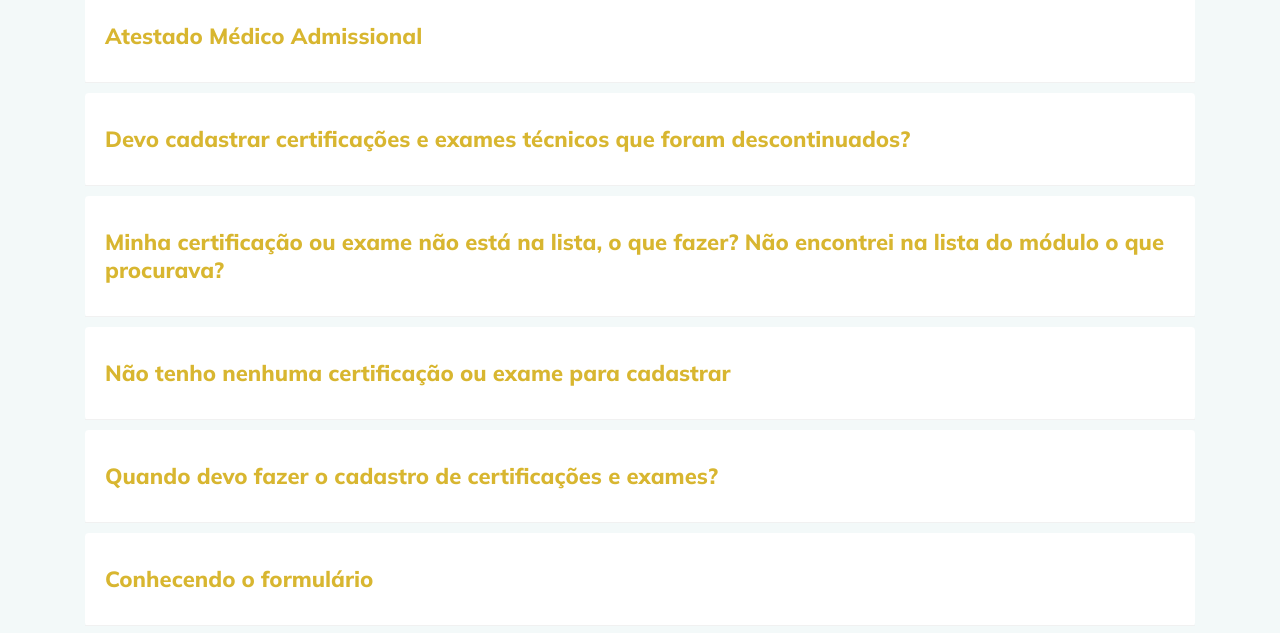
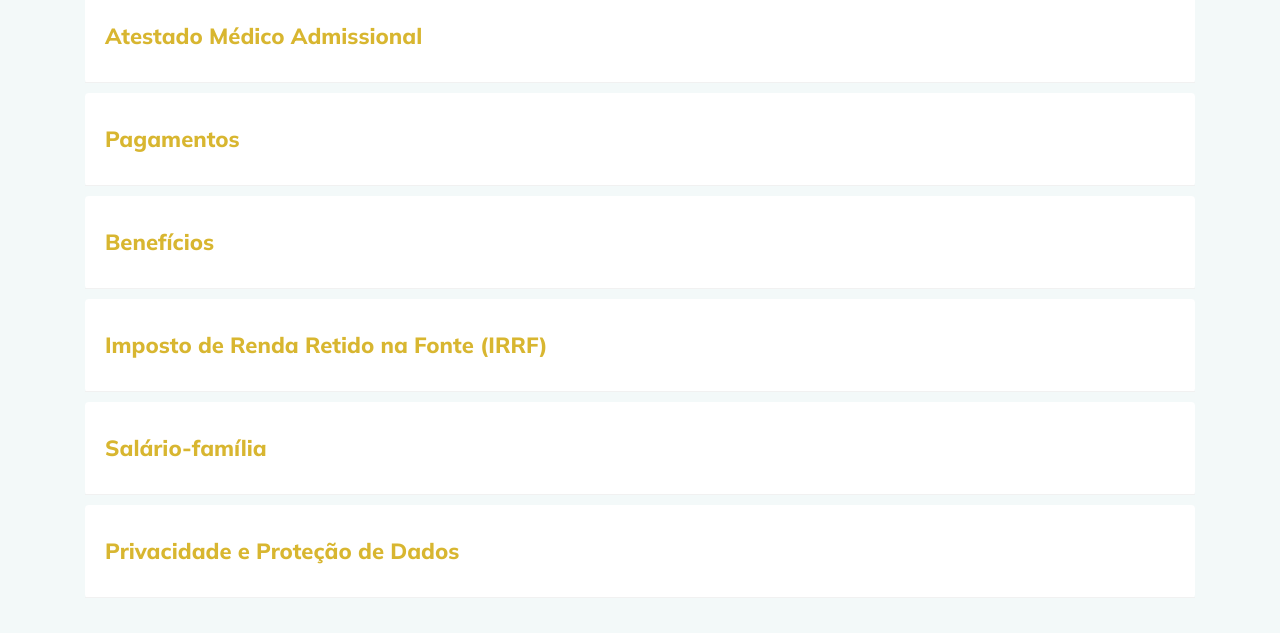
Before and after one commit to fontnelle/hepta-fac, a plain HTML site: page index.html in a window 1280 px wide. Shown: the part 750-1383 px from the top of the page. Drawn offline with nearby package versions, Linux system fonts and the light colour scheme.

Commit message:
Customizando perguntas

```diff
--- a/assets/css/partials/_layout.scss
+++ b/assets/css/partials/_layout.scss
@@ -119,6 +119,9 @@
   p {
     @include paragrafo;
   }
+  a{
+    color: $laranja-escuro;
+  }
 
   .card {
     background-color: none;
--- a/assets/js/biometria.js
+++ b/assets/js/biometria.js
@@ -9,73 +9,95 @@ var perguntas = {
 	pergunta_titulo_1: {
 		sigla: 'pergunta_titulo_1',
 		titulo: 'Documentação Necessária para Efetivação',
-		resposta: '<p>Para efetivação do registro, você deverá preencher essa Ficha de Cadastro e anexar cópias digitais dos documentos abaixo relacionados, além de entregar o original do <a href="#Atestado">Atestado Admissional</a> (e laudo PCD, se for o caso) na sede da Hepta*.</p>'+
-		'<li>Documento oficial de identidade (Carteira de identidade ou CNH)</li>'+
-		'<li>CPF</li>'+
-		'<li>Certidão de casamento ou união estável (se for o caso)</li>'+
-		'<li>Cartão PIS ou NIT (se tiver)</li>'+
-		'<li>Certificado de reservista ou Dispensa do Serviço Militar (se for o caso)</li>'+
-		'<li>Título de Eleitor (ou certidão de quitação eleitoral emitida no site do TSE)</li>'+
-		'<li>Comprovante de residência</li>'+
-		'<li>Certidão de nascimento dos filhos (se for o caso)</li>'+
-		'<li>Carteira de vacinação dos filhos menores de 7 anos (se for o caso)</li>'+
-		'<li>Declaração semestral de frequência na escola dos filhos, a partir dos 7 anos (se for o caso)</li>'+
-		'<li>Em caso PCD, laudo com enquadramento (anexar cópia digital na área de documentos desse formulário e entregar original na empresa)</li>'+
-		'<li><a href="#AtestadoMedico">Atestado admissional</a> (anexar cópia digital na área de documentos desse formulário e entregar/enviar original)</li>'+
-		'<p>É importante que você já organize os documentos a serem enviados e agende a realização do exame admissional. O prazo para preenchimento e envio da Ficha de Cadastro é de 48 horas.</p>'+
-		'<hr>'+
-		'<span>* Se você é de outra localidade, pode enviar o Atestado e Laudo pelos Correios e será reembolsado.</span>'
+		resposta: '<p>Para efetivação do registro, você deverá preencher essa Ficha de Cadastro e anexar cópias digitais dos documentos abaixo relacionados, além de entregar o original do <a href="#Atestado">Atestado Admissional</a> (e laudo PCD, se for o caso) na sede da Hepta*.</p>' +
+			'<li>Documento oficial de identidade (Carteira de identidade ou CNH)</li>' +
+			'<li>CPF</li>' +
+			'<li>Certidão de casamento ou união estável (se for o caso)</li>' +
+			'<li>Cartão PIS ou NIT (se tiver)</li>' +
+			'<li>Certificado de reservista ou Dispensa do Serviço Militar (se for o caso)</li>' +
+			'<li>Título de Eleitor (ou certidão de quitação eleitoral emitida no site do TSE)</li>' +
+			'<li>Comprovante de residência</li>' +
+			'<li>Certidão de nascimento dos filhos (se for o caso)</li>' +
+			'<li>Carteira de vacinação dos filhos menores de 7 anos (se for o caso)</li>' +
+			'<li>Declaração semestral de frequência na escola dos filhos, a partir dos 7 anos (se for o caso)</li>' +
+			'<li>Em caso PCD, laudo com enquadramento (anexar cópia digital na área de documentos desse formulário e entregar original na empresa)</li>' +
+			'<li><a href="#AtestadoMedico">Atestado admissional</a> (anexar cópia digital na área de documentos desse formulário e entregar/enviar original)</li>' +
+			'<p>É importante que você já organize os documentos a serem enviados e agende a realização do exame admissional. O prazo para preenchimento e envio da Ficha de Cadastro é de 48 horas.</p>' +
+			'<hr>' +
+			'<span>* Se você é de outra localidade, pode enviar o Atestado e Laudo pelos Correios e será reembolsado.</span>'
 	},
 	pergunta_titulo_2: {
 		sigla: 'pergunta_titulo_2',
 		titulo: 'Atestado Médico Admissional',
-		resposta: '<p>No Distrito Federal e São Paulo, os colaboradores devem agendar horário de atendimento na empresa Brasilmed e se apresentar na data agendada portando a Guia de Atendimento. Como a Hepta possui convênio com a Brasilmed, não será cobrado de você nenhum valor pelos serviços de exames médicos. </p>'+
-		'<p>Os colaboradores em outras cidades deverão procurar uma clínica especializada e realizar o exame admissional por conta própria. A nota fiscal deste exame deverá ser encaminhada digitalizada para o e-mail  departamentopessoal@hepta.com.br para que seja feito o reembolso imediato.</p>'+
-		'<h4>IMPORTANTE: O ATESTADO MÉDICO ADMISSIONAL é documento obrigatório, não sendo possível proceder com a contratação sem a sua apresentação.</h4>'+
-		'<h3>Agendando o seu exame com a Brasilmed</h3>'+
-		'<p>Entre em contato com a Brasilmed para agendar o exame na unidade de sua preferência.</p>'+
-		'<li>São Paulo: (11) 3042-6141</li>'+
-		'<li>Brasília: (61) 3574-7600</li>'+
-		'<li>Site da Brasilmed: <a href="http://www.brasilmed.com.br" alt="Acessar site">www.brasilmed.com.br</a></li>'+
-		'<li>SAC: <a href="mailto:sac@brasilmed.com.br" alt="e-mail Brasilmed">sac@brasilmed.com.br</a></li>'
+		resposta: '<p>No Distrito Federal e São Paulo, os colaboradores devem agendar horário de atendimento na empresa <a href="https://brasilmed.com.br/" target="_blank" alt="Brasilmed">Brasilmed</a> e se apresentar na data agendada portando a <a href="#" alt="Guia de Atendimento">Guia de Atendimento</a>. Como a Hepta possui convênio com a Brasilmed, não será cobrado de você nenhum valor pelos serviços de exames médicos. </p>' +
+			'<p>Os colaboradores em outras cidades deverão procurar uma clínica especializada e realizar o exame admissional por conta própria. A nota fiscal deste exame deverá ser encaminhada digitalizada para o e-mail  <a href="mailto:departamentopessoal@hepta.com.br" alt="departamentopessoal@hepta.com.br">departamentopessoal@hepta.com.br</a> para que seja feito o reembolso imediato.</p>' +
+			'<h4>IMPORTANTE: O ATESTADO MÉDICO ADMISSIONAL é documento obrigatório, não sendo possível proceder com a contratação sem a sua apresentação.</h4>' +
+			'<h4>Agendando o seu exame com a Brasilmed</h4>' +
+			'<p>Baixe a <a href="#GuiaBrasilmed" alt="Guia de Atendimento da Brasilmed">Guia de Atendimento da Brasilmed</a>, preencha com os seus dados, imprima e assine.</p>'+
+			'<p>Entre em contato com a Brasilmed para agendar o exame na unidade de sua preferência.</p>' +
+			'<li>São Paulo: (11) 3042-6141</li>' +
+			'<li>Brasília: (61) 3574-7600</li>' +
+			'<li>Site da Brasilmed: <a href="http://www.brasilmed.com.br" target="_blank" alt="Acessar site">www.brasilmed.com.br</a></li>' +
+			'<li>SAC: <a href="mailto:sac@brasilmed.com.br" alt="e-mail Brasilmed">sac@brasilmed.com.br</a></li>'
 	},
 	pergunta_titulo_3: {
 		sigla: 'pergunta_titulo_3',
-		titulo: 'Devo cadastrar certificações e exames técnicos que foram descontinuados?',
-		resposta: '<p>Sim. Mesmo que você tenha alguma certificação ou exame que foram descontinuados ou perderam a validade, devem ser cadastradas pois consideramos que elas também são relevantes para a compreensão do processo de aprendizagem do nosso colaborador. </p>'
+		titulo: 'Pagamentos',
+		resposta: '<p>Conforme dispõe o art. 459, §1º da CLT, o pagamento de seus salários será realizado até o 5º dia útil do mês. Quaisquer eventos diferentes, avisaremos a todos com antecedência por meio dos canais de comunicação interna.</p>' +
+			'<h4>Banco do Brasil</h4>' +
+			'<p>Seu salário mensal será pago exclusivamente via Banco do Brasil. Caso não possua conta corrente ou salário neste banco, esta será criada pela Hepta. Para saber mais, acesse <a href="https://www.bb.com.br/pbb/pagina-inicial/voce/produtos-e-servicos/contas/conta-aberta-por-sua-empresa#/" target="_blank" alt="Conta aberta por sua empresa">Conta aberta por sua empresa</a> no site do Banco do Brasil. Se você já tem conta no Banco do Brasil, basta informar os dados. </p>' +
+			'<h4>O que é conta salário?</h4>' +
+			'<p>A conta salário é uma modalidade sem custos, onde é fornecido cartão que permite exclusivamente realizar saque, nenhuma outra movimentação. </p>' +
+			'<p>Se você já tem conta corrente em outra instituição bancária, deverá informar ao Banco do Brasil seu desejo de transferir automaticamente os créditos que caírem na conta salário para a conta indicada.</p>' +
+			'<p>Para saber mais e tirar dúvidas, acesse as <a href="https://www.bcb.gov.br/acessoinformacao/perguntasfrequentes-respostas/faq_contasalario_portabilidade" target="_blank" alt="Perguntas e Respostas sobre Conta Salário e Portabilidade Salarial">Perguntas e Respostas sobre Conta Salário e Portabilidade Salarial</a> no site do Banco Central do Brasil. </p>'
+
 	},
 	pergunta_titulo_4: {
 		sigla: 'pergunta_titulo_4',
-		titulo: 'Minha certificação ou exame não está na lista, o que fazer? Não encontrei na lista do módulo o que procurava?',
-		resposta: '<p>Não se preocupe se o curso, certificação ou exame que você fez não estiver na lista. Como falamos, o sistema está em constante evolução e basta clicar aqui para indicar seu certificado que a Academia Hepta irá cadastrar e te informar quando estiver disponível. </p>'
+		titulo: 'Benefícios',
+		resposta: '<p>Todos os benefícios são pagos de acordo com a legislação e com Acordo/CCT da cidade na qual você está alocado.</p>' +
+			'<h4>Vale transporte</h4>' +
+			'<p>Como previsto na legislação (<a href="https://www.planalto.gov.br/ccivil_03/LEIS/L7418.htm" target="_blank" alt="Lei nº 7.418/85">Lei nº 7.418/85</a> e <a href="https://www.planalto.gov.br/ccivil_03/decreto/d95247.htm" target="_blank" alt="Decreto nº 95.247/87">Decreto nº 95.247/87</a>) será descontado 6% de seu salário bruto, ou até o limite do valor disponibilizado, de quem fizer a opção pelo Vale Transporte. Por exemplo, se 6% do seu salário equivale a R$ 180,00 e o valor de seu vale transporte for apenas R$ 120,00, o desconto será de apenas R$ 120. Porém, se o valor de seu vale transporte for R$ 190,00, será feito o desconto de R$ 180 (6% do salário).</p>' +
+			'<h4>Vale Restaurante / Vale Alimentação</h4>' +
+			'<p>O benefício e seus respectivos descontos seguirão o disposto no Acordo e/ou Convenção Coletiva de Trabalho de sua localidade (cidade e/ou estado).</p>' +
+			'<p>A Hepta tem contrato com a empresa Ticket, que solicita um prazo de – em média – 10 dias úteis após a primeira solicitação para a entrega do cartão na sede da empresa.</p>' +
+			'<p>A primeira solicitação só pode ocorrer após o seu registro legal na empresa, então é preciso considerar esse prazo de 10 dias úteis e acrescentar o prazo para envio do mesmo por correio ou transportadora, no caso de outras localidades. </p>' +
+			'<p>Mensalmente este cartão será carregado com créditos até o dia 30. A opção pelo "Vale Restaurante" lhe permitirá utilizar o cartão em restaurantes ou lanchonetes, onde servem alimentos prontos. O "Vale Alimentação" é utilizado principalmente para compras em redes de supermercados.</p>' +
+			'<h4>Plano de saúde</h4>' +
+			'<p>A Hepta tem contrato com a Amil para fornecer Plano de Saúde Coletivo Empresarial para seus colaboradores. O benefício e seus respectivos descontos seguirão o disposto no Acordo e/ou Convenção Coletiva de Trabalho de sua localidade (cidade e/ou estado).</p>' +
+			'<p>Até 30 dias após a admissão a inclusão do plano de saúde é feita sem carência, após essa data a inclusão já é feita com carência. O plano de saúde padrão é o AMIL S450 QC (Quarto Coletivo), sendo que os percentuais de participação patronal (Hepta) e funcional (funcionário) variam de acordo com o acordo/convenção coletiva de trabalho de cada localidade. </p>' +
+			'<p>Também é oferecida ao colaborador a opção de adesão a planos superiores, sendo que nesse caso irá pagar integralmente a diferença de valor entre o plano escolhido e o plano padrão AMIL S450 QC.</p>' +
+			'<p><img src="assets/img/tabela-plano-saude.png"></p>' +
+			'<p>Importante lembrar que:</p>' +
+			'<li><strong>Não mais existe carteira física para Plano de Saúde e Plano Dental</strong></li>' +
+			'<li>Por definição da Agência Nacional de Saúde (ANS), para planos coletivos empresariais são considerados como dependentes apenas o cônjuge e filhos.</li>' +
+			'<li>A Hepta paga o Plano de Saúde de forma antecipada, no início de cada mês, e desconta de seus empregados de forma retroativa, ou seja, somente quando do pagamento do salário no mês seguinte. Sendo assim, em caso de afastamento, será feito o ajuste de valores necessário.</li>' +
+			'<li><strong>O empregado afastado por alguma enfermidade que passar a receber Auxílio Doença do INSS continuará usufruindo do Plano de Saúde, juntamente com seus dependentes legais, sendo responsável por arcar com o pagamento de sua parte cabível (O Pagamento do plano de saúde será feito em depósito na conta da Hepta).</strong></li>' +
+			'<h4>Plano Dental</h4>' +
+			'<p>Além do plano de saúde, o colaborador Hepta também pode aderir ao plano odontológico <a href="https://www.amildental.com.br/" target="_blank" alt="Amil Dental">AMIL Dental</a>. O custo mensal deste plano é descontado integralmente no salário de acordo com a tabela abaixo:</p>' +
+			'<p><img src="assets/img/plano-odonto.png" alt="Plano Odontológico"></p>'
 	},
 	pergunta_titulo_5: {
 		sigla: 'pergunta_titulo_5',
-		titulo: 'Não tenho nenhuma certificação ou exame para cadastrar',
-		resposta: '<p>Isso significa que o seu cadastro está atualizado, portanto, clique no botão <strong>“Confirmar que não tenho certificações no momento”</strong>. Essa informação também é muito importante para traçarmos as melhores práticas e trilhas de aprendizagem para o crescimento profissional do nosso <strong>#capitalhumano</strong>.</p>'
+		titulo: 'Imposto de Renda Retido na Fonte (IRRF)',
+		resposta: '<p>A inclusão de dependentes no IRRF permite a dedução de diversas despesas na declaração de ajuste anual e tem impacto direto no valor descontado mensalmente do salário, já que para cada dependente é feita uma dedução padronizada sobre o valor a ser utilizado para o cálculo do imposto. </p>' +
+			'<p>Importante destacar que, diferentemente do Salário-Família, a dedução só pode ser aplicada a um beneficiário da família.</p>'
 	},
 	pergunta_titulo_6: {
 		sigla: 'pergunta_titulo_6',
-		titulo: 'Quando devo fazer o cadastro de certificações e exames?',
-		resposta: '<p>Sempre que for aprovado em um exame ou tirar uma certificação deve realizar o cadastro, dessa forma, você mantém seus dados atualizados.</p>'
+		titulo: 'Salário-família',
+		resposta: '<p>O salário-família é um valor pago ao empregado de acordo com o número de filhos até 14 anos. Para ter direito é preciso enquadrar-se no limite máximo de renda estipulado pelo governo federal (até R$ 1.503,25, desde janeiro de 2021, de acordo com a <a href="https://www.in.gov.br/en/web/dou/-/portaria-seprt/me-n-477-de-12-de-janeiro-de-2021-298858991" target="_blnak" alt="Portaria">Portaria SEPRT/ME nº 477, de 12 de janeiro de 2021)</a> e comprovar vacinação e frequência escolar dos dependentes. Um dado importante é que os dois pais têm direito ao benefício, caso ambos satisfaçam os requisitos para a concessão. </p>' +
+			'<p>Para saber mais acesse: <a href="https://www.gov.br/inss/pt-br/saiba-mais/salario-familia" target="_blank" alt="Salário família">INSS – Salário Família</a></p>'
 	},
 	pergunta_titulo_7: {
 		sigla: 'pergunta_titulo_7',
-		titulo: 'Conhecendo o formulário',
-		resposta: '<p>Em certificação/Exame, ao começar a digitar pelo termo da certificação ou exame irá aparecer uma lista para que você encontre mais rápido o que procura.</p>'+
-		'<p><img src="assets/img/img-1.png" alt="formulário do sistema"></p>'+
-		'<p>Se você não encontrar sua prova ou certificação na lista, basta clicar no link disponível na parte inferior do cadastro e preencher o formulário com os dados solicitados. Em <strong>documento, anexe o arquivo da certificação ou exame cadastrado</strong>. O sistema aceita arquivo em <strong>PDF com limite de tamanho de até 1GB</strong>.</p>'+
-		'<img src="assets/img/img-2.png" alt="imagem do anexo até  1gb">'+
-		'<p>Por fim, informe a data de emissão e data de validade do exame ou certificação. Antes de clicar em ENVIAR, verifique se todos os dados estão corretos. Se mudar de ideia e quiser cadastrar em outro momento é só cancelar ou sair da página.</p>'
-	},
-	pergunta_titulo_8: {
-		sigla: 'pergunta_titulo_8',
-		titulo: 'vamos que vamos',
-		resposta: '<p>Em certificação/Exame, ao começar a digitar pelo termo da certificação ou exame irá aparecer uma lista para que você encontre mais rápido o que procura.</p>'+
-		'<p><img src="assets/img/img-1.png" alt="formulário do sistema"></p>'+
-		'<p>Se você não encontrar sua prova ou certificação na lista, basta clicar no link disponível na parte inferior do cadastro e preencher o formulário com os dados solicitados. Em <strong>documento, anexe o arquivo da certificação ou exame cadastrado</strong>. O sistema aceita arquivo em <strong>PDF com limite de tamanho de até 1GB</strong>.</p>'+
-		'<img src="assets/img/img-2.png" alt="imagem do anexo até  1gb">'+
-		'<p>Por fim, informe a data de emissão e data de validade do exame ou certificação. Antes de clicar em ENVIAR, verifique se todos os dados estão corretos. Se mudar de ideia e quiser cadastrar em outro momento é só cancelar ou sair da página.</p>'
+		titulo: 'Privacidade e Proteção de Dados',
+		resposta: '<p>Todos os dados solicitados nessa ficha de cadastro são necessários para o registro funcional. Os ícones inseridos ao lado do nome de cada campo indicam o motivo da solicitação e como o dado será utilizado.</p>' +
+			'<p>eSocial é o Sistema de Escrituração Digital das Obrigações Fiscais Previdenciárias e Trabalhistas, instituído pelo governo federal no Decreto nº 8.373, de 11 de dezembro de 2014. Em vigor desde 2018, o sistema unifica o registro trabalhistas e contábeis. Os dados marcados com o símbolo do eSocial no formulário de cadastro são exigências legais e serão compartilhados com órgãos públicos por meio do referido sistema.</p>' +
+			'<p>Empresa responsável pelo plano de saúde e odontológico, sendo necessário o compartilhamento dos seus dados pessoais e dos seus dependentes, no caso de interesse de uso do benefício.</p>' +
+			'<p>Como empregadora, a Hepta precisa manter registros de seus colaboradores. Além das informações legais exigidas pelo governo, também são necessários dados pessoais como, por exemplo, contatos alternativos, formação e experiência, fotos para identificação e dados para produção de uniformes, entre outros. </p>'+
+			'<p>Os dados pessoais de nossos colaboradores são armazenados e tratados de forma segura. Sempre que necessário é feita gestão do consentimento para que o titular dos dados tenha conhecimento e autorize o uso e/ou compartilhamento.</p>'+
+			'<p>Ao enviar esse formulário você confirma que está ciente sobre o uso e tratamento dos dados aqui compartilhados.</p>'
 	}
 
 
```
Also changed, not shown: assets/css/style.css, assets/img/plano-odonto.png (added), assets/img/tabela-plano-saude.png (added), 1 other file.
